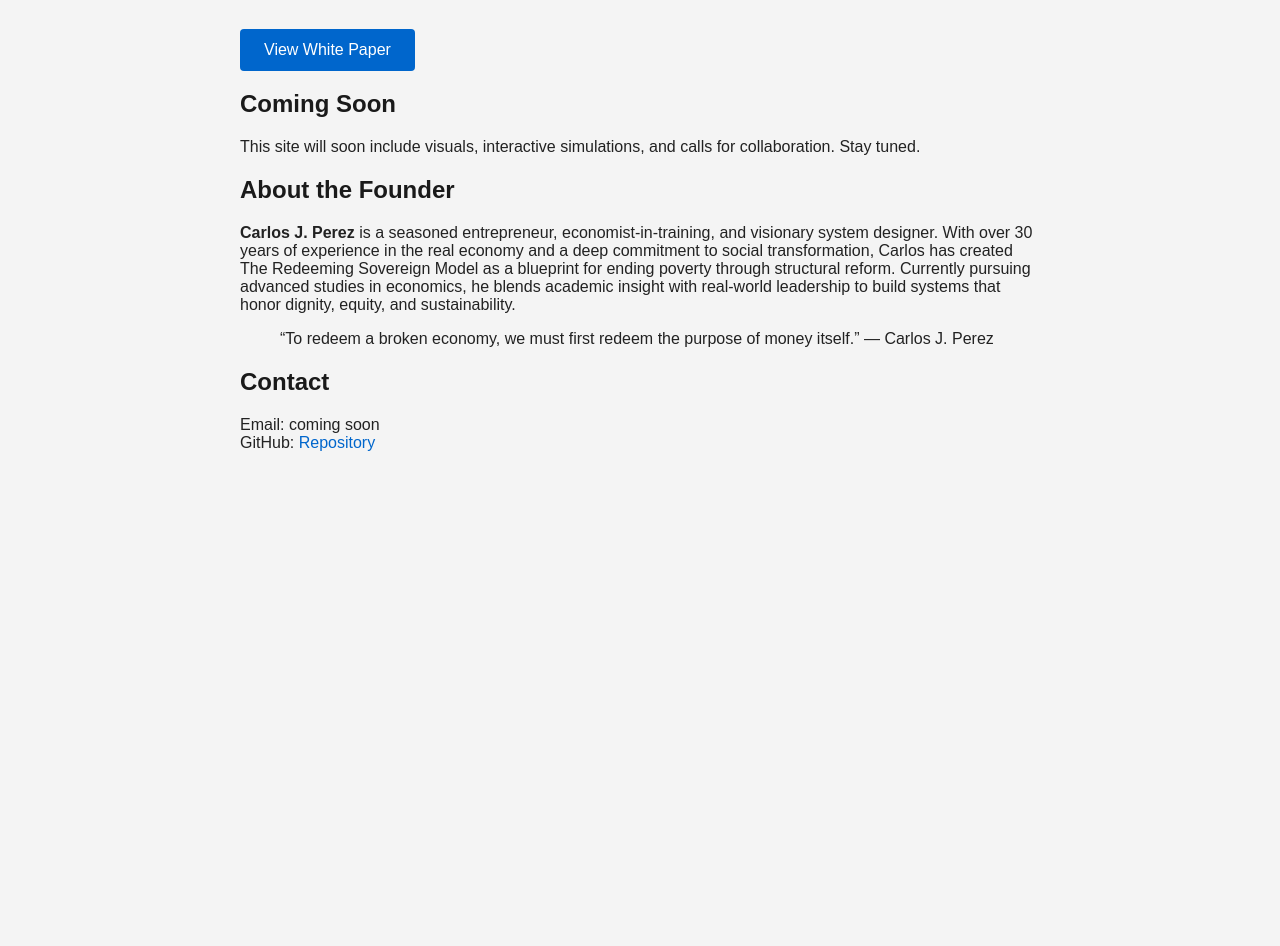
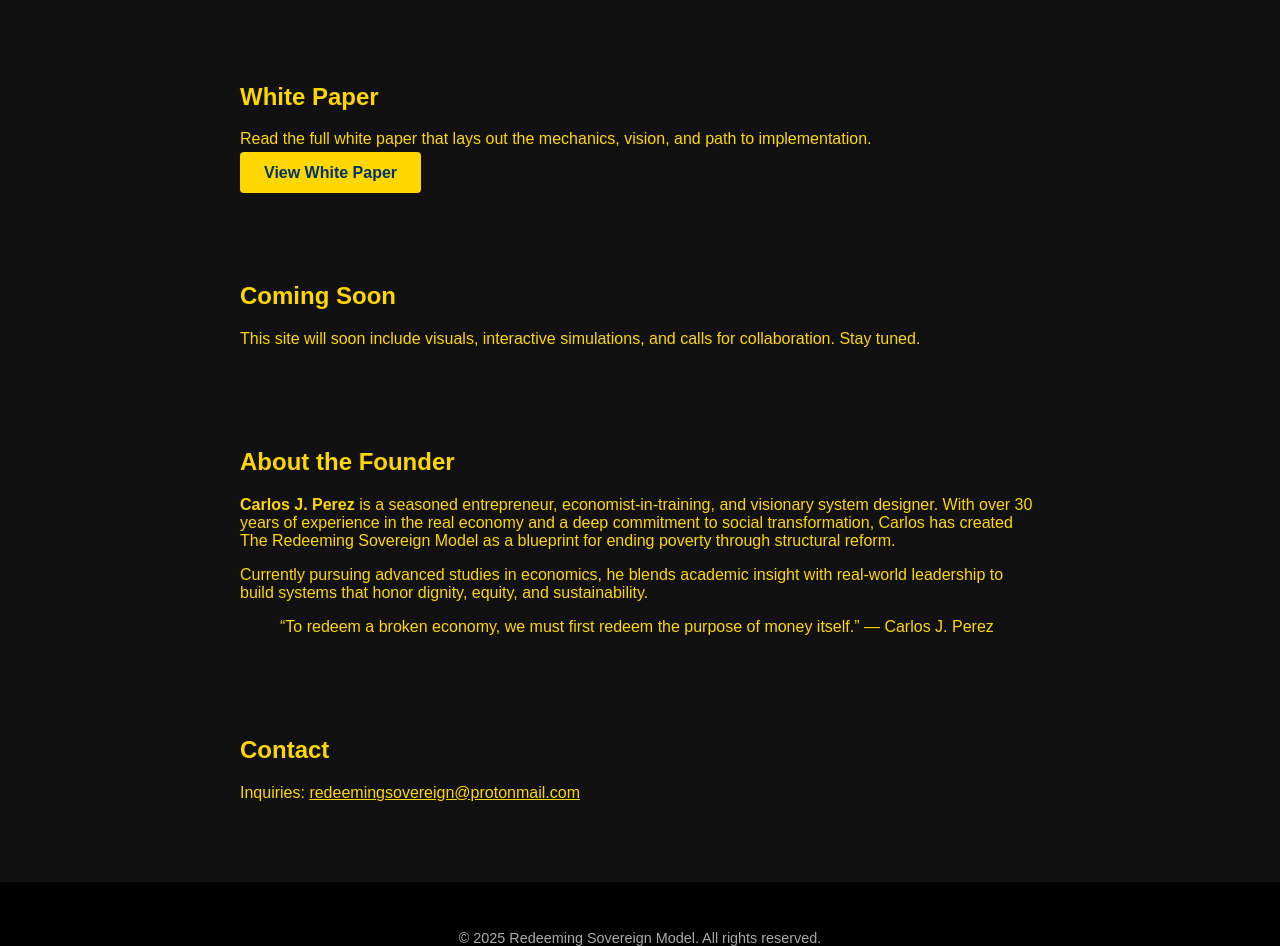
Before and after one commit to CarlosDebtBurner/RedeemingProtocol, a plain HTML site: page index.html in a window 1280 px wide. Shown: the part 491-1437 px from the top of the page. Before the commit the page ends 991 px from the top, so only its background shows below. Drawn offline with Linux system fonts and the light colour scheme.

Commit message:
Re-add black-themed homepage with fixed formatting

```diff
--- a/index.html
+++ b/index.html
@@ -1,77 +1,101 @@
 <!DOCTYPE html>
 <html lang="en">
 <head>
-  <meta charset="UTF-8">
-  <meta name="viewport" content="width=device-width, initial-scale=1.0">
-  <title>The Redeeming Sovereign Model</title>
+  <meta charset="UTF-8" />
+  <meta name="viewport" content="width=device-width, initial-scale=1.0"/>
+  <title>Redeeming Sovereign Model</title>
   <style>
     body {
       font-family: Arial, sans-serif;
-      background-color: #f4f4f4;
-      color: #222;
       margin: 0;
       padding: 0;
+      background-color: #000; /* Black background */
+      color: #FFD700; /* Yellow text */
     }
+
     header {
-      background-color: #1a1a1a;
-      color: white;
-      padding: 2rem;
+      background-color: #003366; /* Deep Blue */
+      padding: 3rem 2rem;
       text-align: center;
     }
+
+    header h1 {
+      font-size: 2.5rem;
+      margin-bottom: 0.5rem;
+    }
+
+    main {
+      padding: 2rem;
+      background-color: #111; /* Darker body */
+    }
+
     section {
-      padding: 2rem;
       max-width: 800px;
       margin: auto;
+      padding: 2rem 0;
     }
-    h1, h2 {
-      color: #1a1a1a;
+
+    a.button {
+      background-color: #FFD700;
+      color: #003366;
+      padding: 0.75rem 1.5rem;
+      text-decoration: none;
+      font-weight: bold;
+      border-radius: 4px;
     }
-    a {
-      color: #0066cc;
-      text-decoration: none;
-    }
-    .button {
-      display: inline-block;
-      background-color: #0066cc;
-      color: white;
-      padding: 0.75rem 1.5rem;
-      margin-top: 1rem;
-      border-radius: 4px;
-      text-decoration: none;
+
+    footer {
+      text-align: center;
+      margin-top: 3rem;
+      font-size: 0.9rem;
+      color: #aaa;
     }
   </style>
 </head>
 <body>
   <header>
-    <h1>The Redeeming Sovereign Model</h1>
+    <h1>Redeeming Sovereign Model</h1>
     <p>A protocol where debt burns, equity flows, and poverty ends.</p>
   </header>
 
+  <main>
     <section>
       <h2>Overview</h2>
-    <p><strong>Founded by Carlos J. Perez</strong>, The Redeeming Sovereign Model proposes a revolutionary sovereign digital currency designed to:</p>
+      <p><strong>Founded by Carlos J. Perez</strong>, the Redeeming Sovereign Model proposes a revolutionary sovereign digital currency designed to:</p>
       <ul>
         <li>Automatically burn repaid debt</li>
         <li>Embed savings and equity in every citizen's wallet</li>
         <li>Incentivize essential goods, tax excessive luxury</li>
         <li>End poverty by restructuring money's core logic</li>
       </ul>
+    </section>
 
+    <section>
       <h2>White Paper</h2>
       <p>Read the full white paper that lays out the mechanics, vision, and path to implementation.</p>
-    <a href="whitepaper_draft.md" class="button">View White Paper</a>
+      <p><a class="button" href="whitepaper_draft.md">View White Paper</a></p>
+    </section>
 
+    <section>
       <h2>Coming Soon</h2>
       <p>This site will soon include visuals, interactive simulations, and calls for collaboration. Stay tuned.</p>
+    </section>
 
+    <section>
       <h2>About the Founder</h2>
-    <p><strong>Carlos J. Perez</strong> is a seasoned entrepreneur, economist-in-training, and visionary system designer. With over 30 years of experience in the real economy and a deep commitment to social transformation, Carlos has created The Redeeming Sovereign Model as a blueprint for ending poverty through structural reform. Currently pursuing advanced studies in economics, he blends academic insight with real-world leadership to build systems that honor dignity, equity, and sustainability.</p>
+      <p><strong>Carlos J. Perez</strong> is a seasoned entrepreneur, economist-in-training, and visionary system designer. With over 30 years of experience in the real economy and a deep commitment to social transformation, Carlos has created The Redeeming Sovereign Model as a blueprint for ending poverty through structural reform.</p>
+      <p>Currently pursuing advanced studies in economics, he blends academic insight with real-world leadership to build systems that honor dignity, equity, and sustainability.</p>
+      <blockquote>“To redeem a broken economy, we must first redeem the purpose of money itself.” — Carlos J. Perez</blockquote>
+    </section>
 
-    <blockquote>“To redeem a broken economy, we must first redeem the purpose of money itself.” — Carlos J. Perez</blockquote>
+    <section>
+      <h2>Contact</h2>
+      <p>Inquiries: <a href="mailto:redeemingsovereign@protonmail.com" style="color:#FFD700;">redeemingsovereign@protonmail.com</a></p>
+    </section>
+  </main>
 
-    <h2>Contact</h2>
-    <p>Email: coming soon<br>
-    GitHub: <a href="https://github.com/CarlosDebtBurner/Redeeming-Sovereign_Model" target="_blank">Repository</a></p>
-  </section>
+  <footer>
+    &copy; 2025 Redeeming Sovereign Model. All rights reserved.
+  </footer>
 </body>
 </html>
```
Lines whose indentation alone changed are shown as unchanged.
